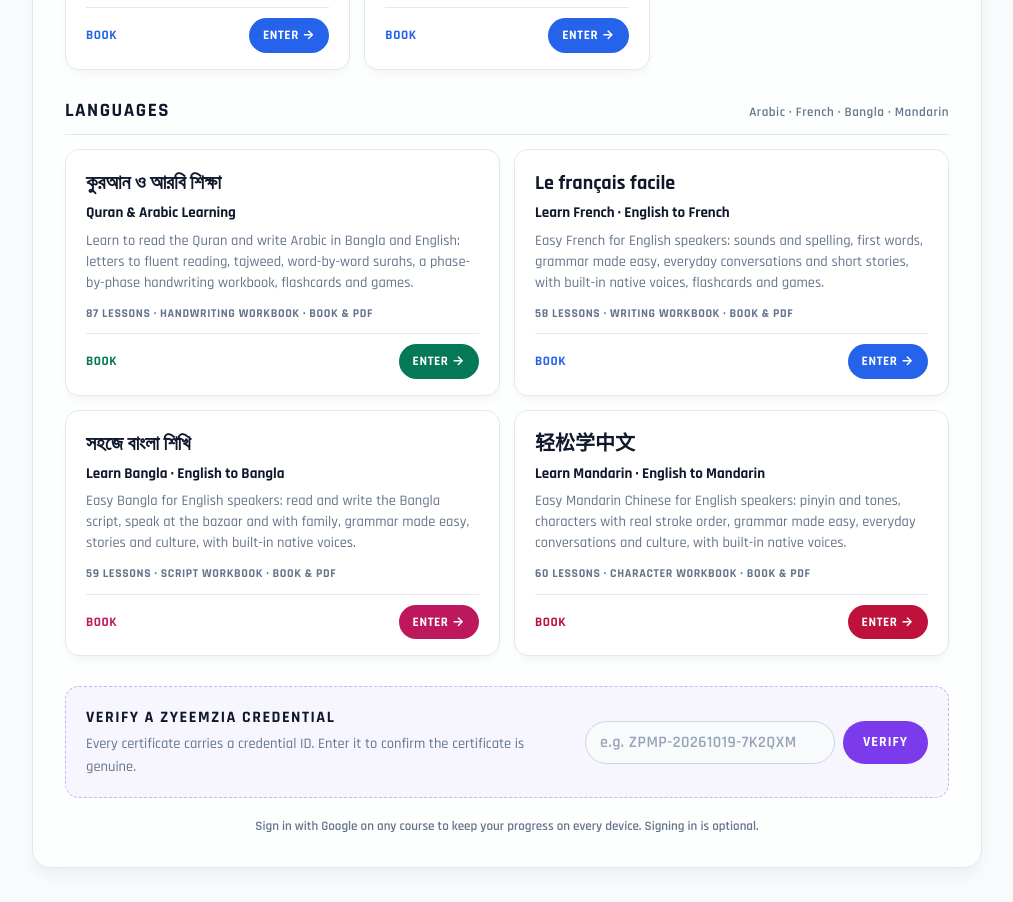
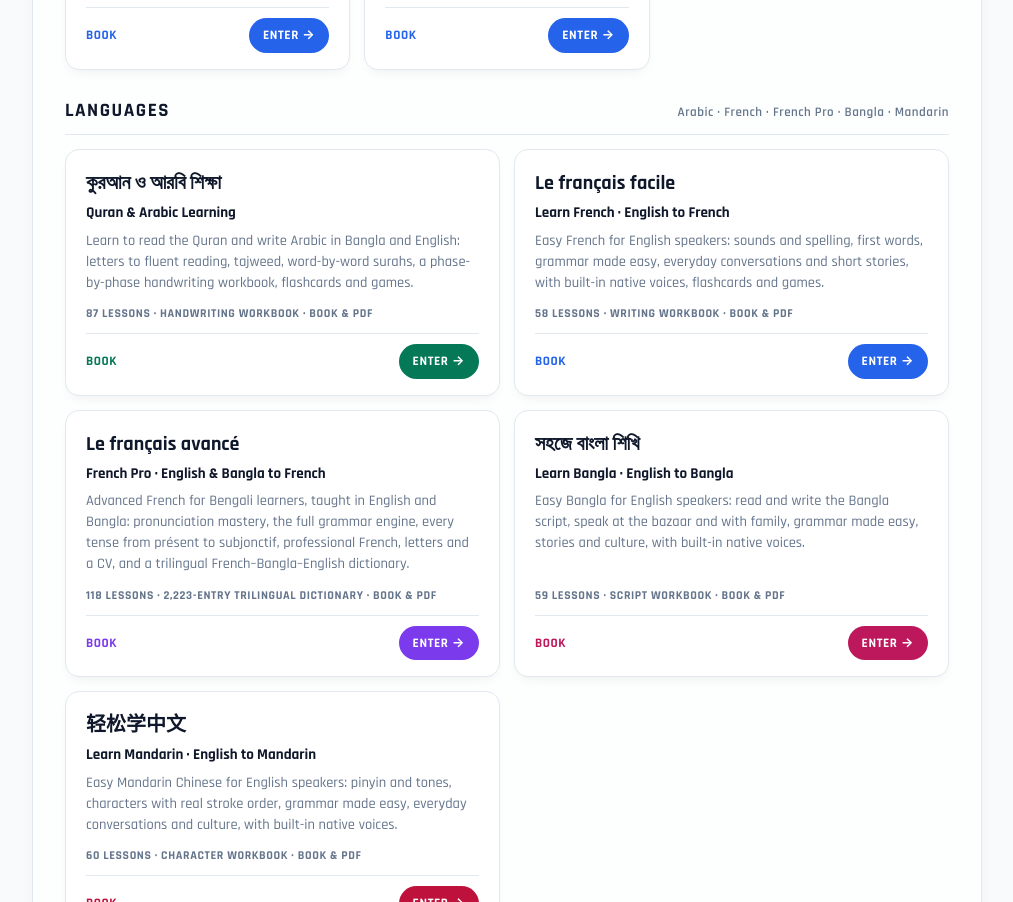
Before and after one commit to zyeemzia/zyeemzia.github.io, a plain HTML site: page index.html in a window 1280 px wide. Shown: the part 4802-5704 px from the top of the page, without its empty margins (133-1146 px from the left). Drawn offline with Linux system fonts and the light colour scheme.

Commit message:
Add French Pro to the Languages section

```diff
--- a/index.html
+++ b/index.html
@@ -920,7 +920,7 @@
             </div>
 
             <div class="ac-path">
-                <div class="ac-path-head"><h3>Languages</h3><span>Arabic · French · Bangla · Mandarin</span></div>
+                <div class="ac-path-head"><h3>Languages</h3><span>Arabic · French · French Pro · Bangla · Mandarin</span></div>
                 <div class="ac-duo" style="grid-template-columns: repeat(auto-fit, minmax(min(100%, 420px), 1fr))">
                     <div class="course c-emerald">
                         <span class="bn" lang="bn">কুরআন ও আরবি শিক্ষা</span><span class="cname">Quran &amp; Arabic Learning</span>
@@ -933,6 +933,12 @@
                         <p>Easy French for English speakers: sounds and spelling, first words, grammar made easy, everyday conversations and short stories, with built-in native voices, flashcards and games.</p>
                         <span class="spec">58 lessons · writing workbook · book &amp; PDF</span>
                         <div class="acts"><a class="bk" href="https://learnfrench.zyeemzia.com/book.html" target="_blank" rel="noopener">Book</a><a class="go" href="https://learnfrench.zyeemzia.com/" target="_blank" rel="noopener">Enter →</a></div>
+                    </div>
+                    <div class="course c-violet">
+                        <span class="bn" lang="fr">Le français avancé</span><span class="cname">French Pro · English &amp; Bangla to French</span>
+                        <p>Advanced French for Bengali learners, taught in English and Bangla: pronunciation mastery, the full grammar engine, every tense from présent to subjonctif, professional French, letters and a CV, and a trilingual French–Bangla–English dictionary.</p>
+                        <span class="spec">118 lessons · 2,223-entry trilingual dictionary · book &amp; PDF</span>
+                        <div class="acts"><a class="bk" href="https://frenchpro.zyeemzia.com/book.html" target="_blank" rel="noopener">Book</a><a class="go" href="https://frenchpro.zyeemzia.com/" target="_blank" rel="noopener">Enter →</a></div>
                     </div>
                     <div class="course c-pink">
                         <span class="bn" lang="bn">সহজে বাংলা শিখি</span><span class="cname">Learn Bangla · English to Bangla</span>
```
